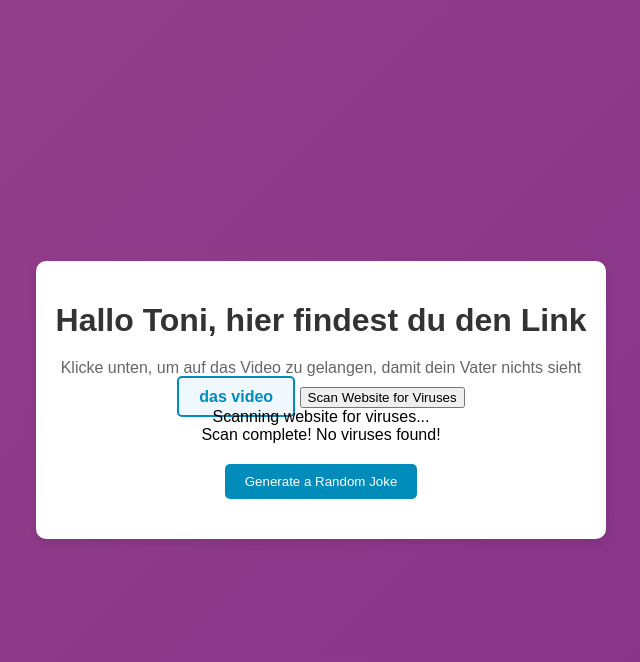
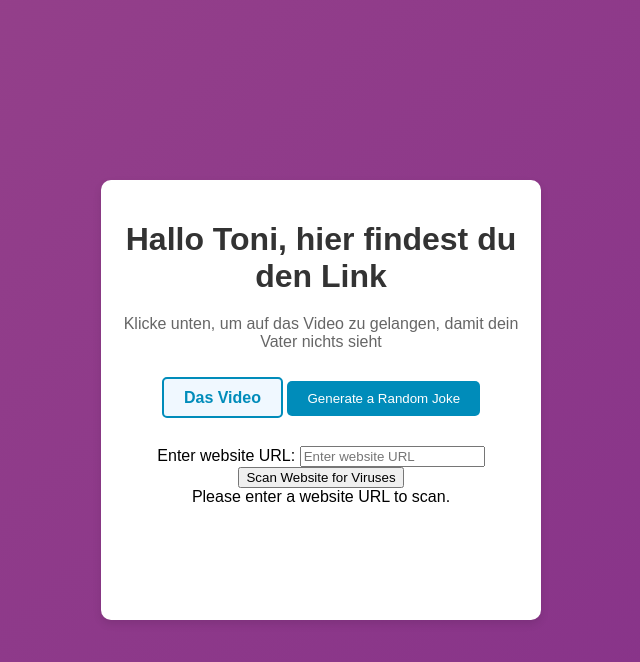
Before and after one commit to Dani-Flo/Dani-Floo.github.io, a plain HTML site: page index.html in a window 1280 px wide. Both pictures are taken after a click on the button "Scan Website for Viruses". Shown: the whole page, without its empty margins (319-959 px from the left). Drawn offline with Linux system fonts and the light colour scheme.

Commit message:
Add files via upload

```diff
--- a/index.html
+++ b/index.html
@@ -34,11 +34,14 @@
 
         /* Container for the content */
         .container {
+            width: 400px;  /* Reduce width to make the square smaller */
+            height: 400px; /* Reduce height to make the square smaller */
             text-align: center;
             padding: 20px;
             border-radius: 10px;
             box-shadow: 0 4px 8px rgba(0, 0, 0, 0.1);
             background-color: #ffffff;
+            overflow: auto;  /* Allow scrolling if content overflows */
         }
 
         /* Heading styling */
@@ -157,8 +160,14 @@
         // Function to simulate a fake virus scan
         function fakeScan() {
             const scanResults = document.getElementById('scanResults');
-            // Display fake scan results
-            scanResults.innerHTML = "Scanning website for viruses...<br>Scan complete! No viruses found!";
+            const websiteInput = document.getElementById('websiteInput');
+            const websiteURL = websiteInput.value;
+            // Display fake scan results for the specified website URL
+            if (websiteURL) {
+                scanResults.innerHTML = `Scanning website (${websiteURL}) for viruses...<br>Scan complete! No viruses found!`;
+            } else {
+                scanResults.innerHTML = "Please enter a website URL to scan.";
+            }
         }
 
         // Custom cursor function
@@ -177,19 +186,25 @@
     <div class="container">
         <h1>Hallo Toni, hier findest du den Link</h1>
         <p>Klicke unten, um auf das Video zu gelangen, damit dein Vater nichts sieht</p>
-        <a href="https://www.youtube.com/watch?v=dQw4w9WgXcQ" target="_blank">das video</a>
+        <a href="https://www.youtube.com/watch?v=dQw4w9WgXcQ" target="_blank">Das Video</a>
+
+        <!-- Button to generate a random joke -->
+        <button id="jokeButton" onclick="displayRandomJoke()">Generate a Random Joke</button>
+
+        <!-- Display area for the joke -->
+        <div id="jokeDisplay"></div>
+
+        <!-- Section for the website URL input and virus scan -->
+        <div style="margin-top: 30px;">
+            <label for="websiteInput">Enter website URL:</label>
+            <input type="text" id="websiteInput" placeholder="Enter website URL" />
+        </div>
 
         <!-- Button to start the fake virus scan -->
         <button onclick="fakeScan()">Scan Website for Viruses</button>
 
         <!-- Display area for the scan results -->
         <div id="scanResults"></div>
-
-        <!-- Button to generate a random joke -->
-        <button id="jokeButton" onclick="displayRandomJoke()">Generate a Random Joke</button>
-
-        <!-- Display area for the joke -->
-        <div id="jokeDisplay"></div>
     </div>
 </body>
 
```
